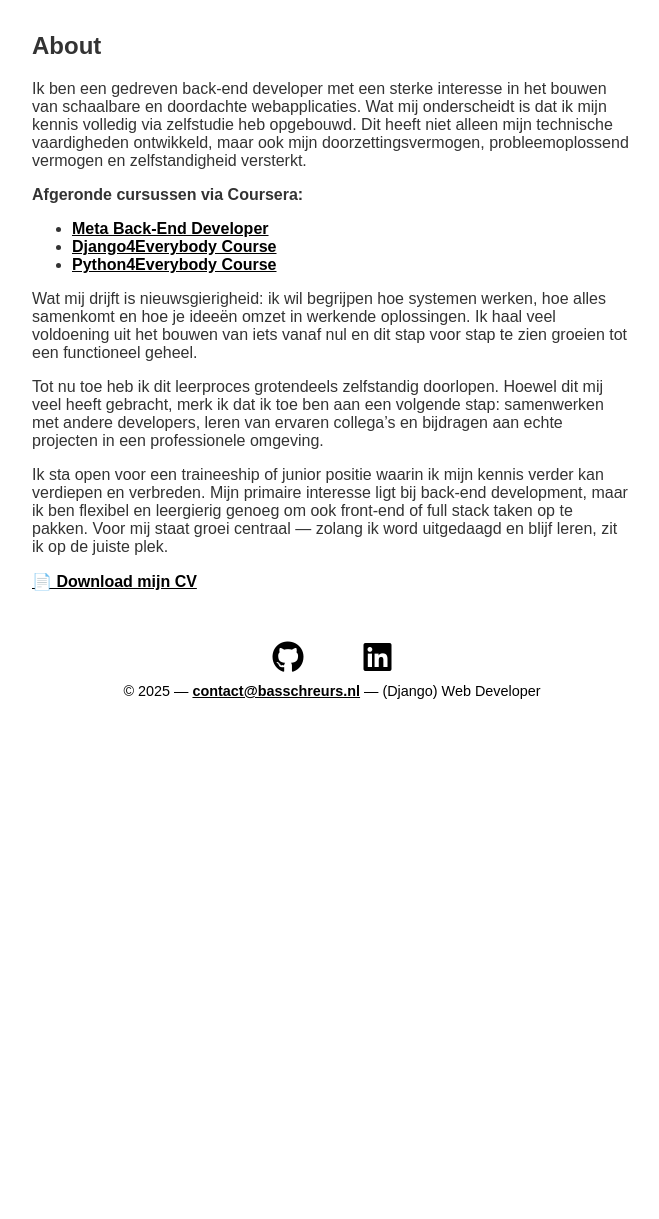
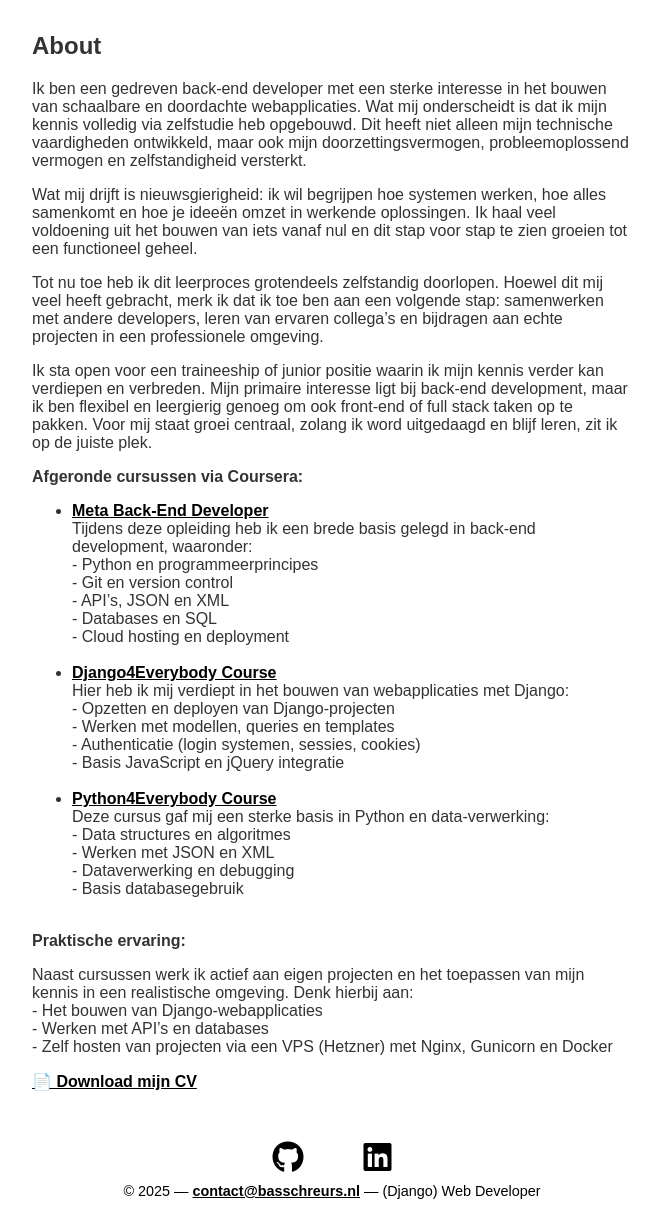
Before and after one commit to BasSchreurs/basschreurs.nl, a Django app: page /about/ in a window 1280 px wide. Shown: the part 50-1269 px from the top of the page, without its empty margins (308-967 px from the left). Before the commit the page ends 749 px from the top, so only its background shows below. Run offline with Django 5.2, Linux system fonts and the light colour scheme.

Commit message:
small changes about section

```diff
--- a/website/templates/website/about.html
+++ b/website/templates/website/about.html
@@ -14,13 +14,6 @@
   Dit heeft niet alleen mijn technische vaardigheden ontwikkeld,
   maar ook mijn doorzettingsvermogen, probleemoplossend vermogen en zelfstandigheid versterkt.
 </p>
-
-<p><strong>Afgeronde cursussen via Coursera:</strong></p>
-<ul>
-  <li><a href="https://coursera.org/share/c2b1c1766fff6b3f4d7a30599010de76" target="_blank">Meta Back-End Developer</a></li>
-  <li><a href="https://coursera.org/share/6651b81c5d3df9aee20604f23d674206" target="_blank">Django4Everybody Course</a></li>
-  <li><a href="https://coursera.org/share/8f1066a2128e9f55e1271459a07b365d" target="_blank">Python4Everybody Course</a></li>
-</ul>
 <p>
   Wat mij drijft is nieuwsgierigheid: ik wil begrijpen hoe systemen werken,
   hoe alles samenkomt en hoe je ideeën omzet in werkende oplossingen.
@@ -37,8 +30,36 @@
   Ik sta open voor een traineeship of junior positie waarin ik mijn kennis verder
   kan verdiepen en verbreden. Mijn primaire interesse ligt bij back-end development,
   maar ik ben flexibel en leergierig genoeg om ook front-end of full stack taken op te pakken.
-  Voor mij staat groei centraal — zolang ik word uitgedaagd en blijf leren, zit ik op de juiste plek.
+  Voor mij staat groei centraal, zolang ik word uitgedaagd en blijf leren, zit ik op de juiste plek.
 </p>
+<p><strong>Afgeronde cursussen via Coursera:</strong></p>
+<ul>
+  <li><a href="https://coursera.org/share/c2b1c1766fff6b3f4d7a30599010de76" target="_blank">Meta Back-End Developer</a></li>
+  Tijdens deze opleiding heb ik een brede basis gelegd in back-end development, waaronder:<br>
+  - Python en programmeerprincipes<br>
+  - Git en version control<br>
+  - API’s, JSON en XML<br>
+  - Databases en SQL<br>
+  - Cloud hosting en deployment<br><br>
+  <li><a href="https://coursera.org/share/6651b81c5d3df9aee20604f23d674206" target="_blank">Django4Everybody Course</a></li>
+  Hier heb ik mij verdiept in het bouwen van webapplicaties met Django:<br>
+  - Opzetten en deployen van Django-projecten<br>
+  - Werken met modellen, queries en templates<br>
+  - Authenticatie (login systemen, sessies, cookies)<br>
+  - Basis JavaScript en jQuery integratie<br><br>
+  <li><a href="https://coursera.org/share/8f1066a2128e9f55e1271459a07b365d" target="_blank">Python4Everybody Course</a></li>
+  Deze cursus gaf mij een sterke basis in Python en data-verwerking:<br>
+  - Data structures en algoritmes<br>
+  - Werken met JSON en XML<br>
+  - Dataverwerking en debugging<br>
+  - Basis databasegebruik<br><br>
+</ul>
+<p><strong>Praktische ervaring:</strong></p>
+Naast cursussen werk ik actief aan eigen projecten en het toepassen van mijn kennis in een realistische omgeving. Denk hierbij aan:<br>
+  - Het bouwen van Django-webapplicaties<br>
+  - Werken met API’s en databases<br>
+  - Zelf hosten van projecten via een VPS (Hetzner) met Nginx, Gunicorn en Docker<br>
+</ul>
 <p>
     <a href="{% static 'website/documents/CV.docx.pdf' %}" target="_blank">
       📄 Download mijn CV
```
